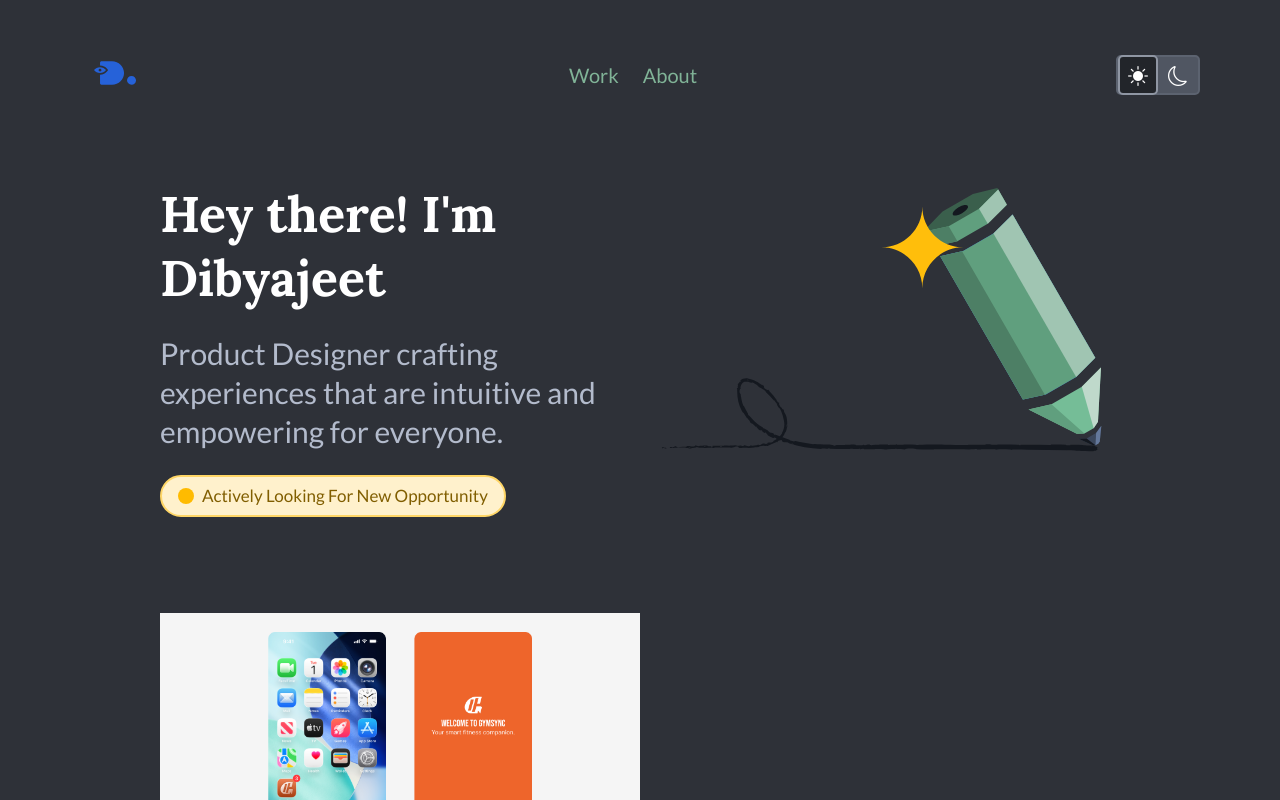
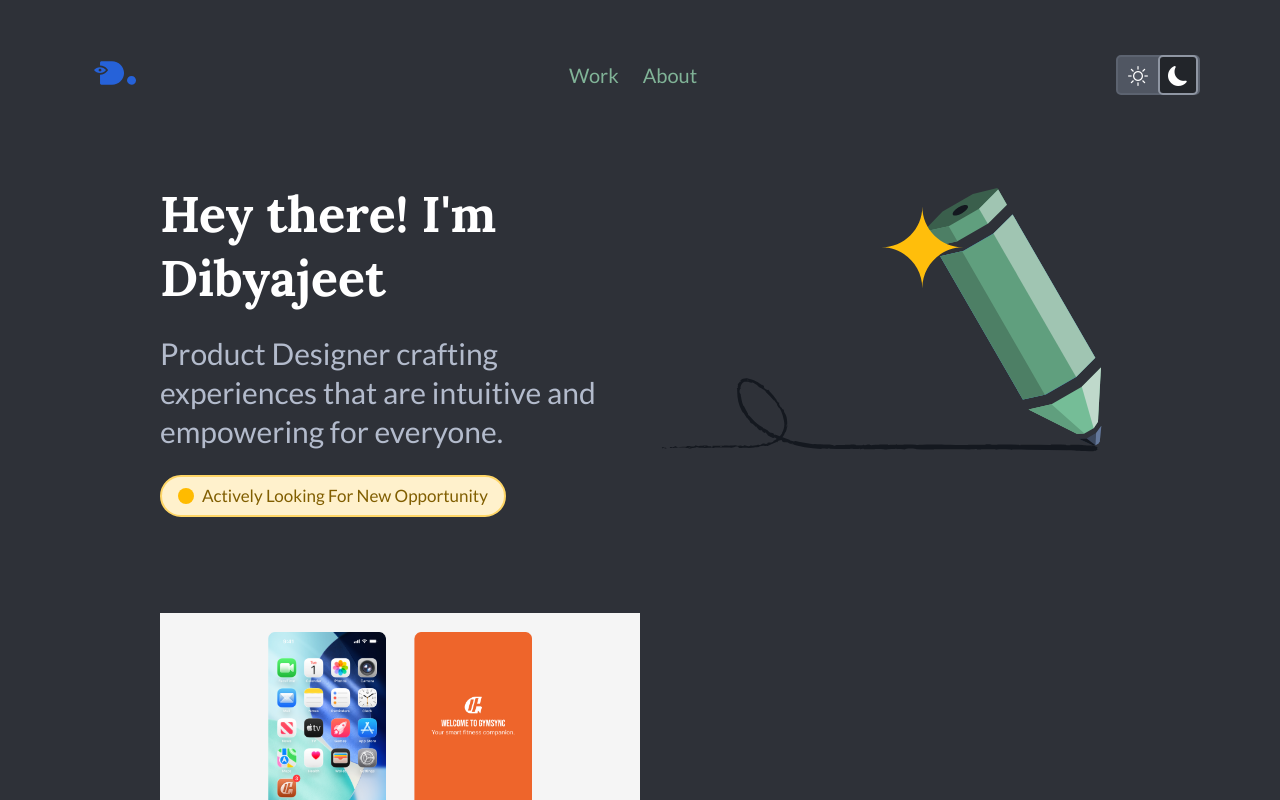
Before and after one commit to dibyajeetk/react-convert-dibyajeet-dot-in, a React (Vite) app: page / in a window 1280 px wide. Shown: the top 800 px of the page. Built offline with nearby package versions, Linux system fonts and the light colour scheme.

Commit message:
feat: Dark Mode is not correctly working

```diff
--- a/src/App.jsx
+++ b/src/App.jsx
@@ -4,11 +4,13 @@ import Home from "./pages/Home";
 import NavBar from "./components/NavBar";
 import Footer from "./components/Footer";
 import { Routes, Route } from "react-router-dom";
+import React, { useState } from "react";
 
 function App() {
+  const [isDark, setIsDark] = useState(true);
   return (
-    <div className="app" data-theme="dark">
-      <NavBar />
+    <div className="app" data-theme={isDark ? "dark" : "light"}>
+      <NavBar isDark={isDark} setIsDark={setIsDark} />
       <main className="main-content">
         <Routes>
           <Route path="/" element={<Home />} />
--- a/src/components/NavBar.jsx
+++ b/src/components/NavBar.jsx
@@ -2,13 +2,8 @@ import dibyajeetLogo from "../assets/logo.svg";
 import ToggleButton from "./ToggleButton";
 import { Link } from "react-router-dom";
 import "../css/NavBar.css";
-import React, { useState } from "react";
 
-function NavBar() {
-  const [isActive, setActive] = useState(false);
-  const handleActiveState = () => {
-    setActive(!isActive);
-  };
+function NavBar({ isDark, setIsDark }) {
   return (
     <nav className="nav-bar">
       <div className="logo">
@@ -25,7 +20,7 @@ function NavBar() {
         </Link>
       </div>
       <div className="mode-toggle">
-        <ToggleButton />
+        <ToggleButton isDark={isDark} setIsDark={setIsDark} />
       </div>
     </nav>
   );
--- a/src/components/ToggleButton.jsx
+++ b/src/components/ToggleButton.jsx
@@ -1,23 +1,17 @@
-import React, { useState } from "react";
 import "../css/ToggleButton.css";
 import "bootstrap-icons/font/bootstrap-icons.css";
 
-function ToggleButton() {
-  const [isDarkMode, setIsDarkMode] = useState(false);
-  const handleToggle = () => {
-    setIsDarkMode(!isDarkMode);
+function ToggleButton({ isDark, setIsDark }) {
+  const setToggle = () => {
+    setIsDark(!isDark);
   };
   return (
-    <div className="toggle-mode-btn" onClick={handleToggle}>
-      <span className={isDarkMode ? "mode" : "active mode"}>
-        <i
-          className={isDarkMode ? "bi bi-sun icon" : "bi bi-sun-fill icon"}
-        ></i>
+    <div className="toggle-mode-btn" onClick={setToggle}>
+      <span className={!isDark ? "mode active" : "mode"}>
+        <i className={!isDark ? "bi bi-sun-fill icon" : "bi bi-sun icon"}></i>
       </span>
-      <span className={isDarkMode ? "active mode" : "mode"}>
-        <i
-          className={isDarkMode ? "bi bi-moon-fill icon" : "bi bi-moon icon"}
-        ></i>
+      <span className={isDark ? "mode active" : "mode"}>
+        <i className={isDark ? "bi bi-moon-fill icon" : "bi bi-moon icon"}></i>
       </span>
     </div>
   );
```
